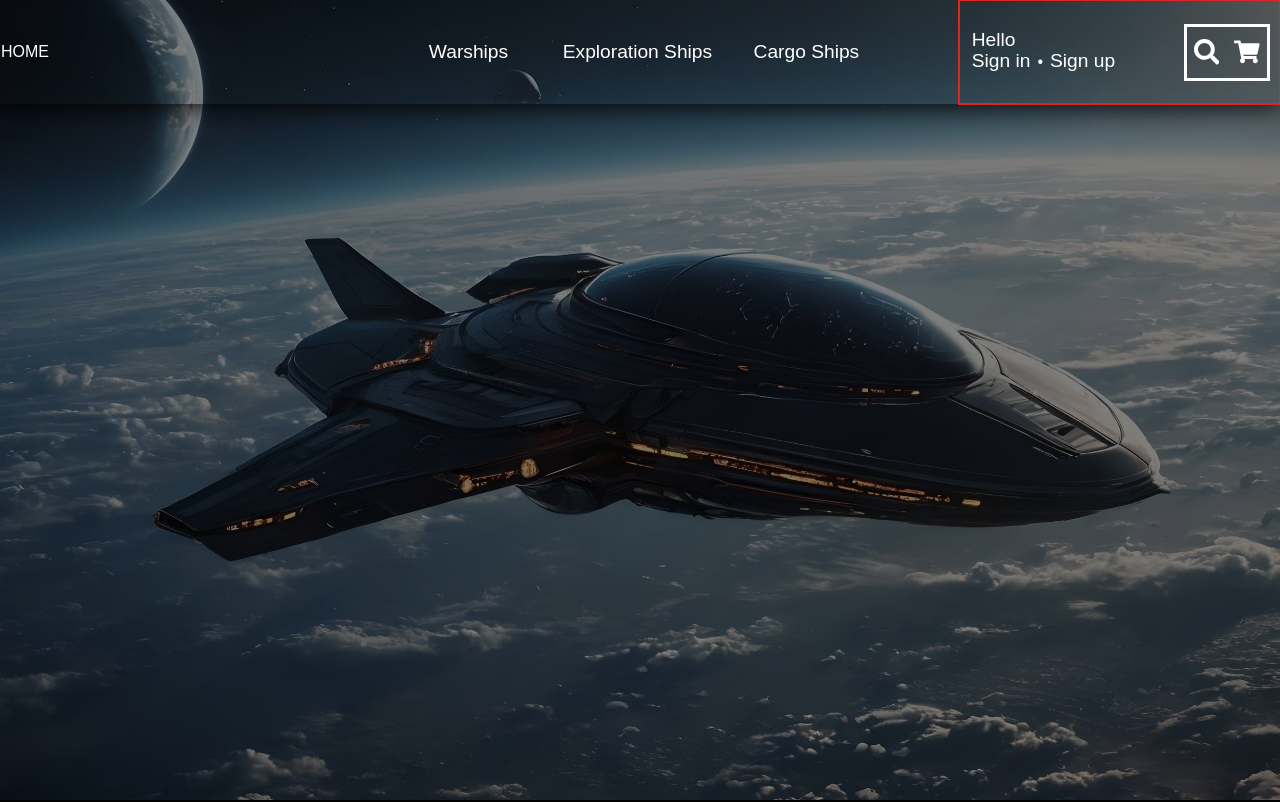
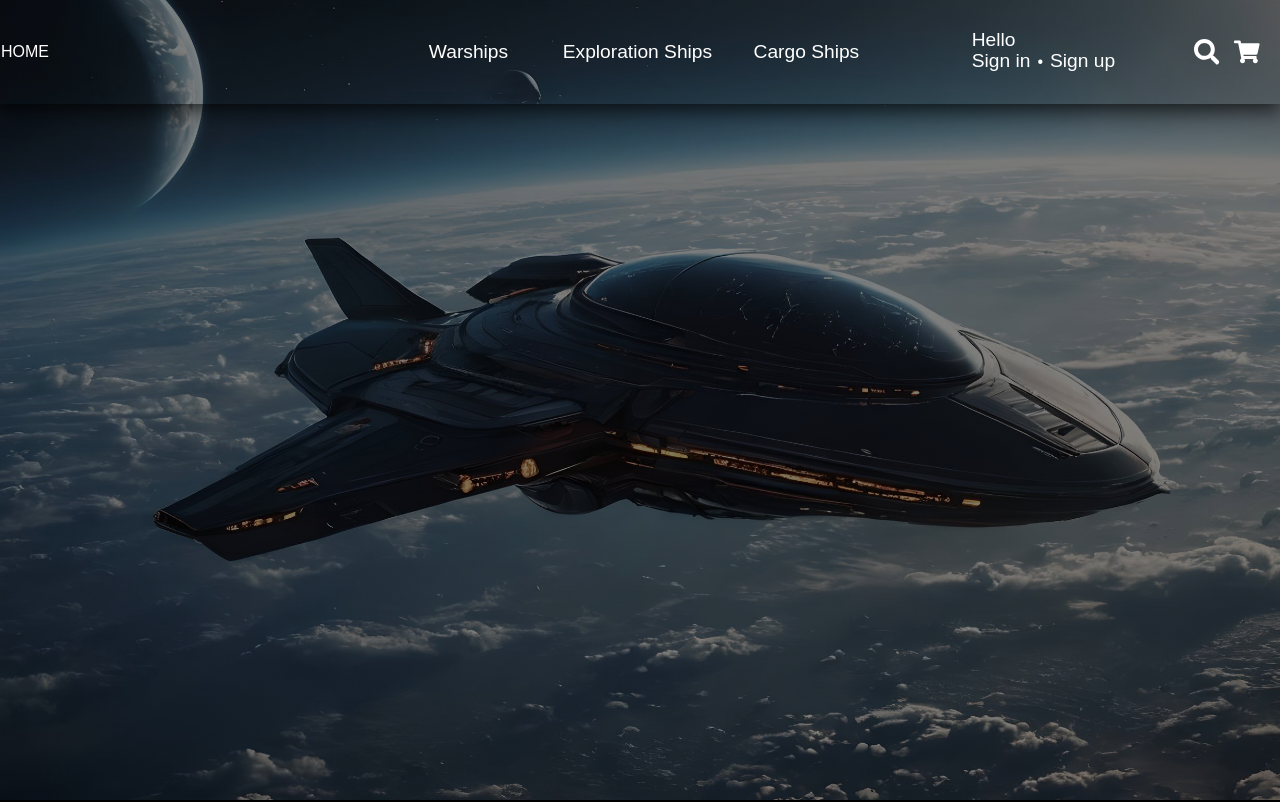
Before and after one commit to R-uan/ecommerce-frontend, a Next.js app: page / in a window 1280 px wide. Shown: the top 802 px of the page. Built offline with nearby package versions, Linux system fonts and the light colour scheme; grey boxes are pictures that could not be loaded; a web font is replaced by a local one.

Commit message:
remove debug outline

```diff
--- a/src/app/components/Header/Header.tsx
+++ b/src/app/components/Header/Header.tsx
@@ -28,9 +28,9 @@ export default function Header({ transparent = false, color = "black", absolute
 				className={`z-[101] top-0 justify-between items-center relative flex h-[13vh] w-full shadow-[0px_5px_20px_0px_rgba(0,0,0,0.75)] p-px text-all-${color}`}>
 				<Link href={"/"}>HOME</Link>
 				{isOpen ? null : <HeaderOptions transparent />}
-				<div className="h-full items-center outline outline-2 outline-red-600 w-[25%] justify-around flex gap-[15px]">
+				<div className="h-full items-center w-[25%] justify-around flex gap-[15px]">
 					<User />
-					<div className="flex gap-[15px] outline w-[25%] h-[50%] justify-center items-center">
+					<div className="flex gap-[15px] w-[25%] h-[50%] justify-center items-center">
 						<div className="h-fit flex items-center" onClick={() => setIsOpen(!isOpen)}>
 							<button onClick={() => setIsOpen(!isOpen)}>
 								<FaSearch className="text-[2vw]" />
```
